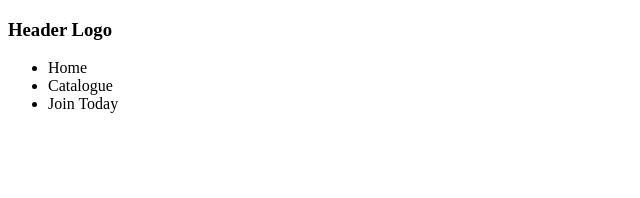
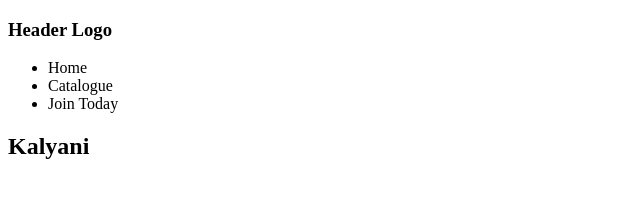
Before and after one commit to ankit1595/Albatross-landing-page, a plain HTML site: page index.html in a window 1280 px wide. Shown: the whole page, without its empty margins (0-640 px from the left). Drawn offline with Linux system fonts and the light colour scheme.

Commit message:
Testing idex.html

```diff
--- a/index.html
+++ b/index.html
@@ -24,8 +24,9 @@
     </header>
     <!-- || KALYANI - Some random information -->
     <section >
+        <h1>Kalyani </h1>
+    </section>
 
-    </section>
     <!-- || SACHINDRA - Fiction action on click -->
     <section>
 
```
